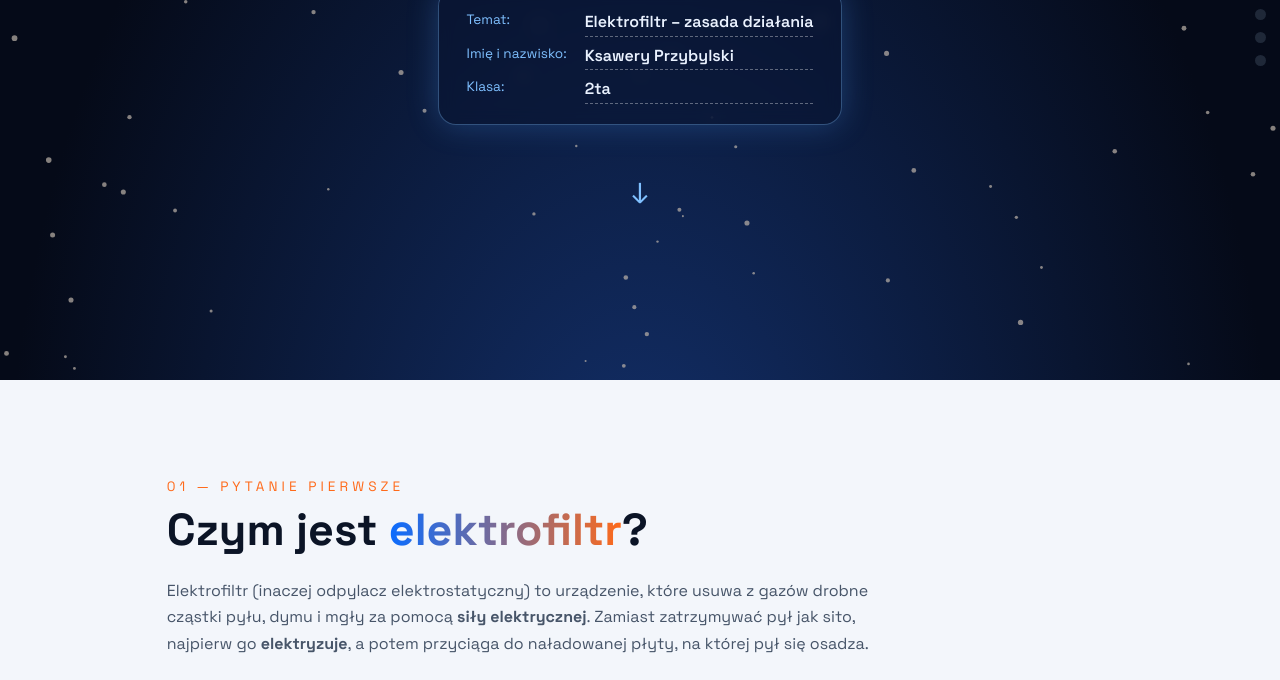
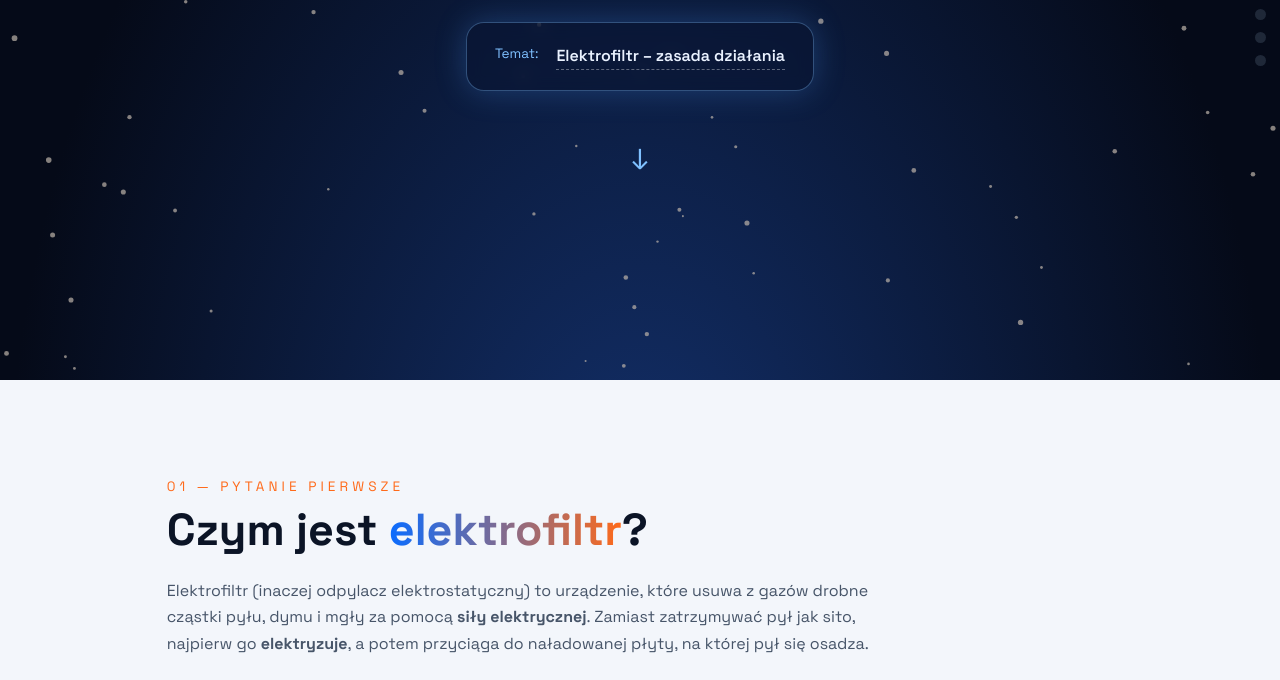
Before and after one commit to BiedraAa/prezentacjaElektrofiltr, a plain HTML site: page index.html in a window 1280 px wide. Shown: the part 420-1100 px from the top of the page. Drawn offline with Linux system fonts and the light colour scheme; animation ran at ten frames a second.

Commit message:
Update index.html

```diff
--- a/index.html
+++ b/index.html
@@ -96,7 +96,7 @@ footer{text-align:center;padding:60px 20px 80px;color:var(--mut);font-size:.9rem
 
 <h1 id="t">Czym jest elektrofiltr i na jakiej zasadzie działa?</h1>
 <p class="sub" style="margin-inline:auto">Jak kilkadziesiąt tysięcy woltów sprząta pył z powietrza</p>
-<div class="id"><i>Temat:</i><b>Elektrofiltr – zasada działania</b><i>Imię i nazwisko:</i><b>Ksawery Przybylski</b><i>Klasa:</i><b>2ta</b></div>
+<div class="id"><i>Temat:</i><b>Elektrofiltr – zasada działania</b></div>
 
 <a class="down" href="#co">↓</a>
 </div>
```
